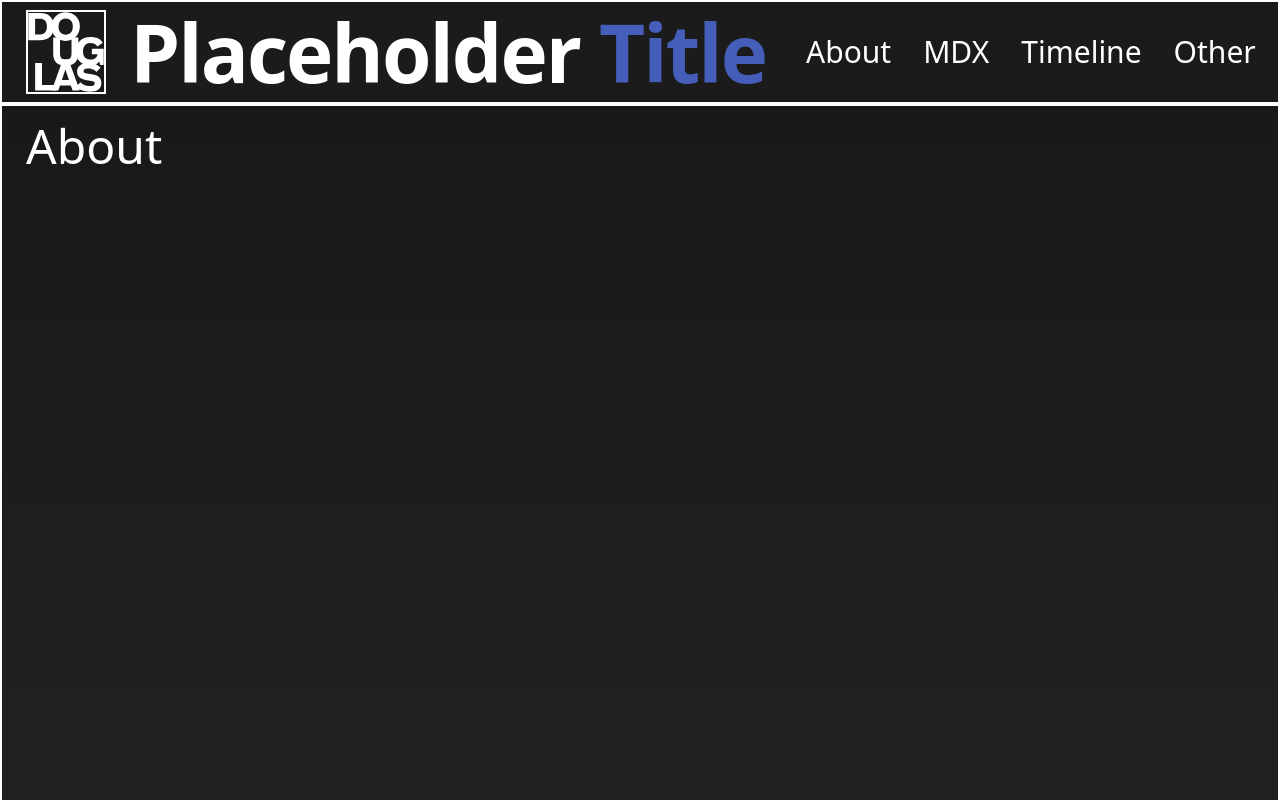
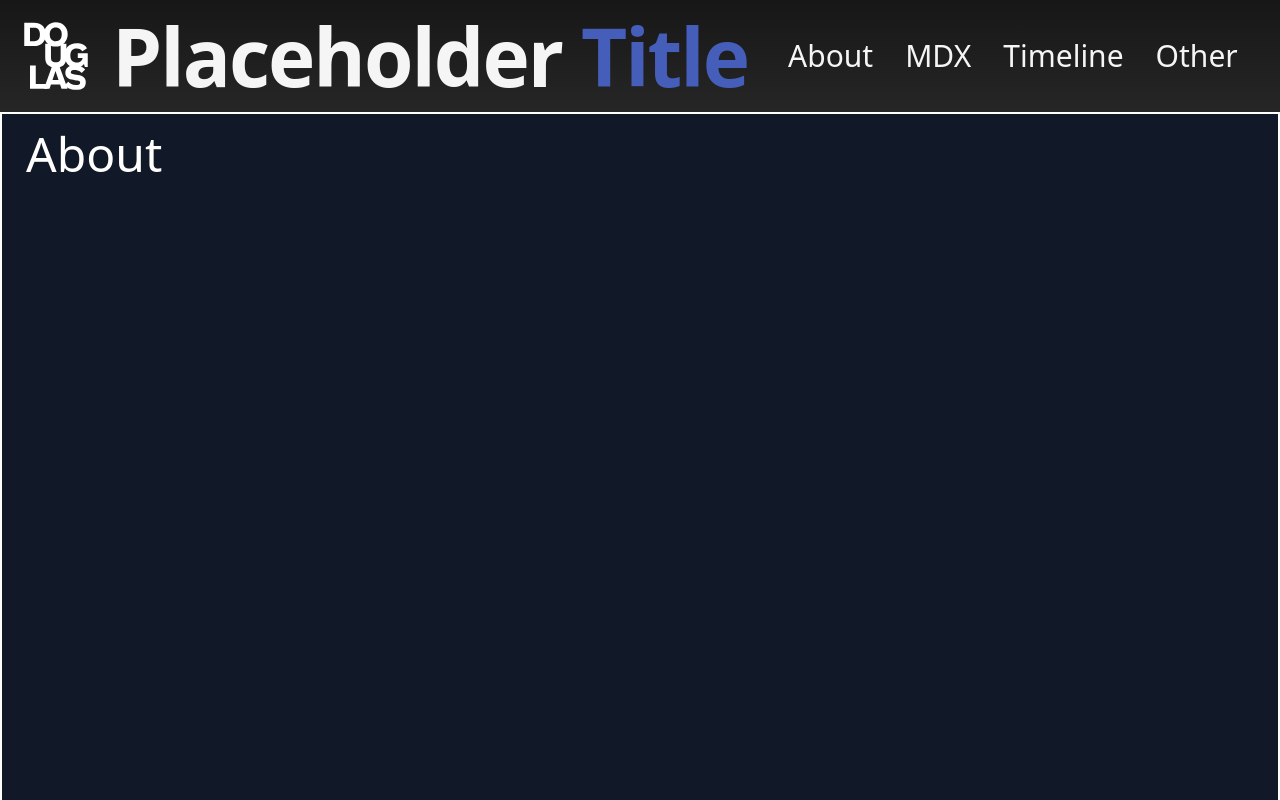
Before and after one commit to nagillimnayr/astronomia-nova, a Next.js app: page /about in a window 1280 px wide. Shown: the top 800 px of the page. Built offline with nearby package versions, Linux system fonts and the light colour scheme.

Commit message:
feat: tweak background color

```diff
--- a/src/components/gui/Footer/Footer.tsx
+++ b/src/components/gui/Footer/Footer.tsx
@@ -1,6 +1,6 @@
 const Footer = () => {
   return (
-    <footer className="relative bottom-0 mt-auto h-60 w-screen shrink-0 grow-0 border-2 border-white">
+    <footer className="relative bottom-0 mt-auto h-60 w-screen shrink-0 grow-0  bg-neutral-900">
       <div></div>
     </footer>
   );
--- a/src/components/gui/Navigation/NavBar.tsx
+++ b/src/components/gui/Navigation/NavBar.tsx
@@ -4,10 +4,13 @@ import Image from 'next/image';
 
 const NavBar = () => {
   return (
-    <header className="navbar sticky top-0 z-50 flex w-screen min-w-full flex-row items-stretch justify-start border-2 border-white bg-eerieBlack  py-2 pl-6 pr-36">
-      <div className="flex-start mr-auto flex flex-row items-center">
-        <Link className="h-full w-full" href="/">
-          <div className="aspect-square w-20 border-2 border-white">
+    <header className="bg-gradient-neutral navbar sticky top-0 z-50 flex h-28 w-screen min-w-full flex-row items-stretch justify-start py-0 pl-6 pr-36 text-neutral-100">
+      <div className="flex-start my-2 mr-auto flex flex-row items-center">
+        <Link
+          className="flex h-full w-full items-center justify-center"
+          href="/"
+        >
+          <div className="aspect-square w-16 ">
             <Image
               src="/logo/Douglas_College_logo_inverted.svg"
               alt=""
@@ -16,8 +19,11 @@ const NavBar = () => {
             />
           </div>
         </Link>
-        <Link className="whitespace-nowrap" href="/">
-          <h2 className="mx-6 text-center text-5xl font-extrabold tracking-tight text-white sm:text-[5rem]">
+        <Link
+          className="flex h-full w-full items-center justify-center whitespace-nowrap"
+          href="/"
+        >
+          <h2 className="mx-6 text-center font-extrabold tracking-tight sm:text-[5rem]">
             Placeholder <span className="text-spaceCadet-400">Title</span>
           </h2>
         </Link>
--- a/src/pages/_app.tsx
+++ b/src/pages/_app.tsx
@@ -11,7 +11,7 @@ const components = {};
 const MyApp: AppType = ({ Component, pageProps }) => {
   return (
     <MDXProvider components={components}>
-      <div className="min-w-screen bg-gradient-neutral relative m-0 flex h-fit min-h-screen w-screen flex-col items-center justify-start p-0 text-white">
+      <div className="min-w-screen relative m-0 flex h-fit min-h-screen w-screen flex-col items-center justify-start bg-gray-900 p-0 text-white">
         <NavBar />
         <Component {...pageProps} />
         <Footer />
--- a/src/pages/index.tsx
+++ b/src/pages/index.tsx
@@ -38,7 +38,7 @@ const Home: NextPage = () => {
       </Head>
 
       <div className="flex min-h-screen w-full min-w-full flex-col items-center justify-start ">
-        <main className="container flex min-h-fit flex-col items-center justify-start gap-12  border-2 border-blue-500 px-4 py-16">
+        <main className="container flex min-h-fit flex-col items-center justify-start gap-12   px-4 py-16">
           {/* Canvas */}
 
           <div
--- a/src/styles/globals.css
+++ b/src/styles/globals.css
@@ -43,4 +43,7 @@
   .bg-gradient-neutral {
     @apply bg-gradient-to-b from-neutral-900 to-neutral-800;
   }
+  .bg-gradient-gray {
+    @apply bg-gradient-to-b from-gray-900 to-gray-800;
+  }
 }
```
